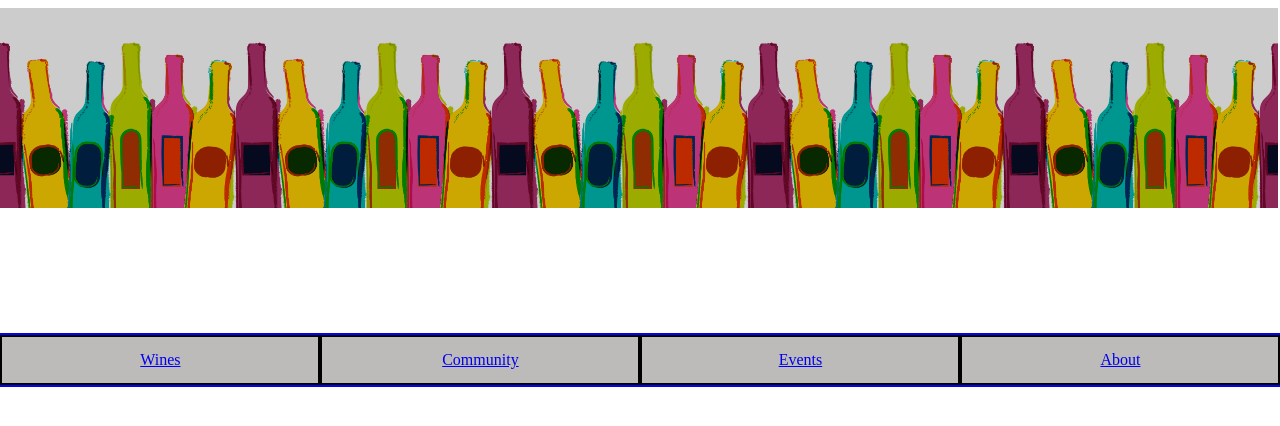
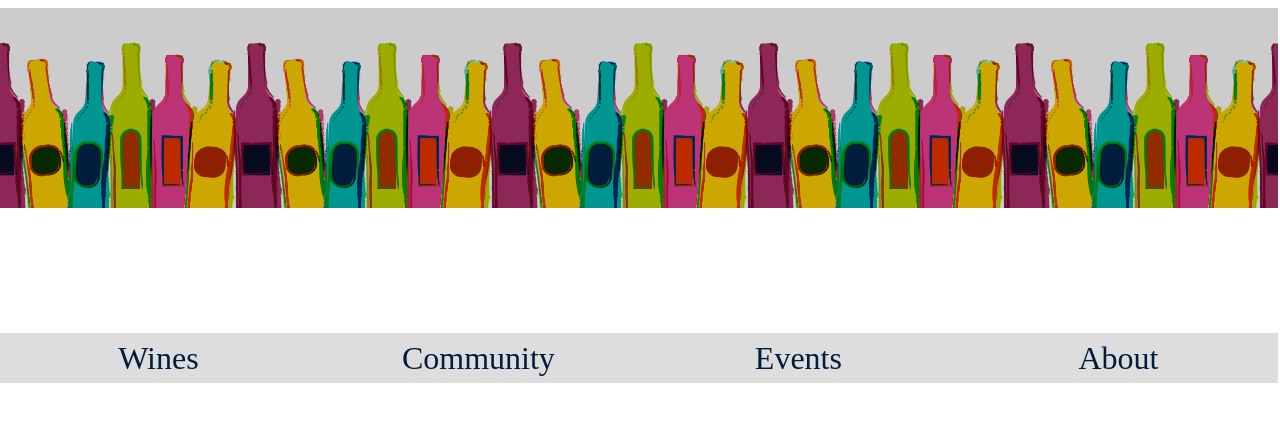
Before and after one commit to Halleywood/PourDecisionsFrontEnd, an Angular app: page /private/home in a window 1280 px wide. Shown: the top 426 px of the page. Built offline with nearby package versions, Linux system fonts and the light colour scheme; no server answers; sample sign-in values are in the browser's storage; a web font is replaced by a local one.

Commit message:
styled nav menu

```diff
--- a/src/app/private/components/navmenu/navmenu.component.css
+++ b/src/app/private/components/navmenu/navmenu.component.css
@@ -1,14 +1,26 @@
 .menu-container{
-    border: 2px solid blue;
     height:100%;
     width:100%;
     display: flex;
 }
 .menu-item{
     background-color:rgb(189, 186, 186);
-    border: 2px solid black;
+    background-color: #dddddd;
     flex:1;
     display:flex;
     align-items: center;
     justify-content: center;
 }
+.menu-item > a{
+    text-decoration: none;
+    font-size:2rem;
+    color: #011D3E;
+    width:100%;
+    text-align: center;
+    &:hover{
+        color: yellow;
+        background-color: #9CAB00;
+        border-radius: 10px;
+        align-self: center;
+    }
+}
--- a/src/app/private/components/profile/profile.component.css
+++ b/src/app/private/components/profile/profile.component.css
@@ -26,6 +26,26 @@
     bottom: 0%;
     left:2%;
     transform: rotate(-8deg);
+}
+.polaroid:before{
+    content: "";
+    position: absolute;
+    top: -10px;
+    left: 20px;
+    width: 80%;
+    height: 20px;
+    background-color: #ccc;
+    transform: skew(-10deg);
+}
+.polaroid:after{
+     content: "";
+  position: absolute;
+  bottom: -10px;
+  left: 20px;
+  width: 80%;
+  height: 20px;
+  background-color: #ccc;
+  transform: skew(10deg);
 }
 .caption{
     margin-top: 10px;
```
